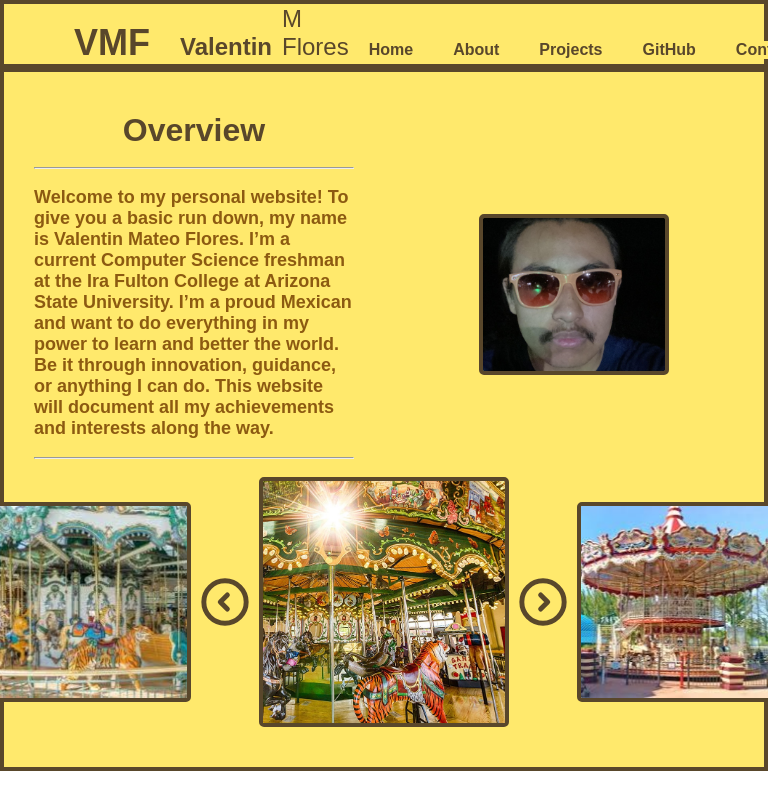
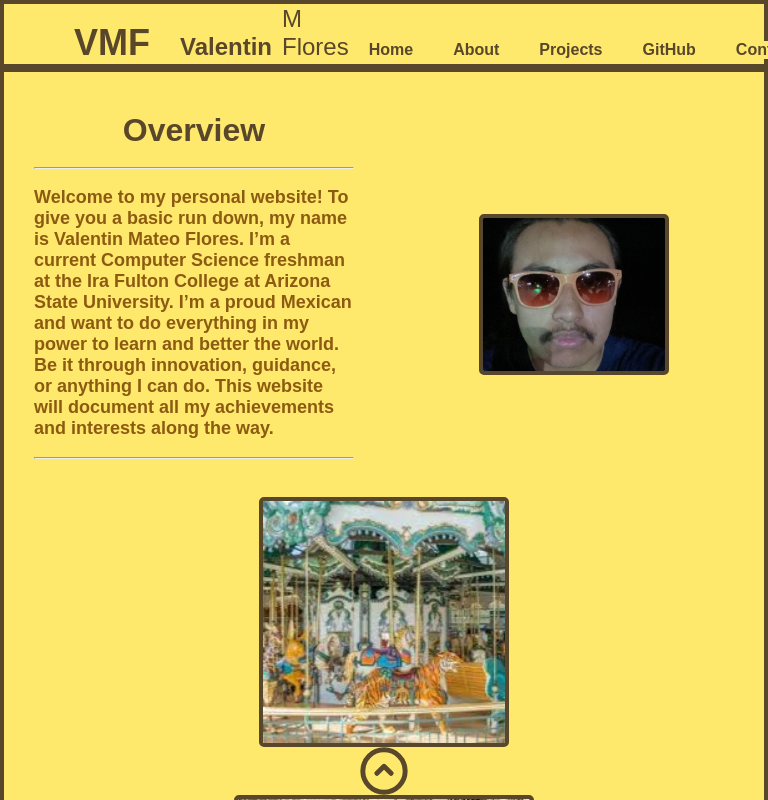
Before and after one commit to FloresVal07/vmf-portfolio, a React (Vite) app: page / in a window 768 px wide. Shown: the top 800 px of the page. Built offline with nearby package versions, Linux system fonts and the light colour scheme.

Commit message:
Fully Responsive Home Page Template. Needs content

```diff
--- a/src/Pages/Carousel.css
+++ b/src/Pages/Carousel.css
@@ -6,14 +6,14 @@
 }
 
 .car {
-    width: 200px;
+    width: 250px;
     height: auto;
     border: 4px solid #59472B;
     border-radius: 5px;
 }
 
 #car-middle{
-    width: 250px;
+    width: 300px;
 }
 
 .car-button{
@@ -30,3 +30,16 @@
     opacity: 60%;
     cursor: pointer;
 }
+
+@media (max-width: 900px) {
+    .image-holder{
+        display: flex;
+        flex-direction: column;
+        justify-content: center;
+        align-items: center;
+        background-color: #FFE96C;
+    }
+    .car-button{
+        transform: rotate(90deg);
+    }
+}
--- a/src/Pages/Home.css
+++ b/src/Pages/Home.css
@@ -6,6 +6,8 @@
 
 .topHalf{
     display: flex;
+    margin-bottom: 20px;
+    flex-direction: column;
 }
 
 .overview{
@@ -46,6 +48,9 @@
     #home{
         display: flex;
     }
+    .topHalf{
+        flex-direction: row;
+    }
     .overview{
         max-width: 50%;
         align-content: center;
```
